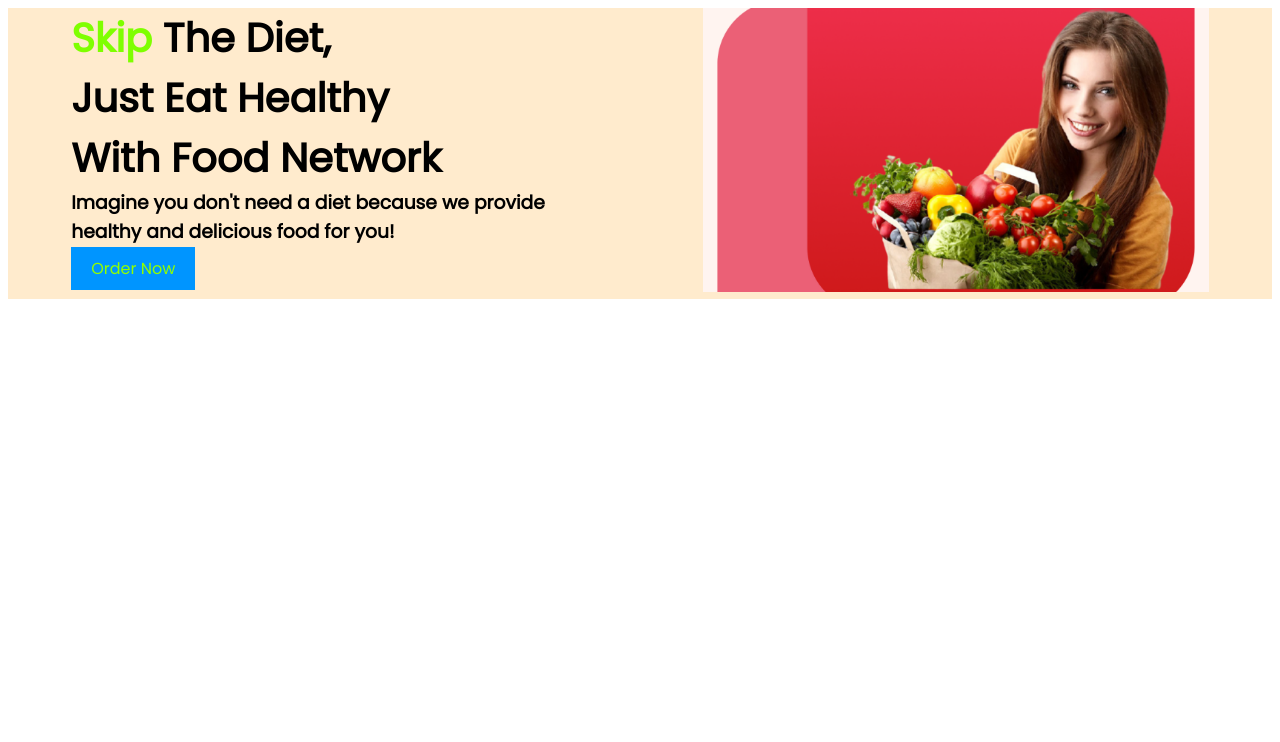
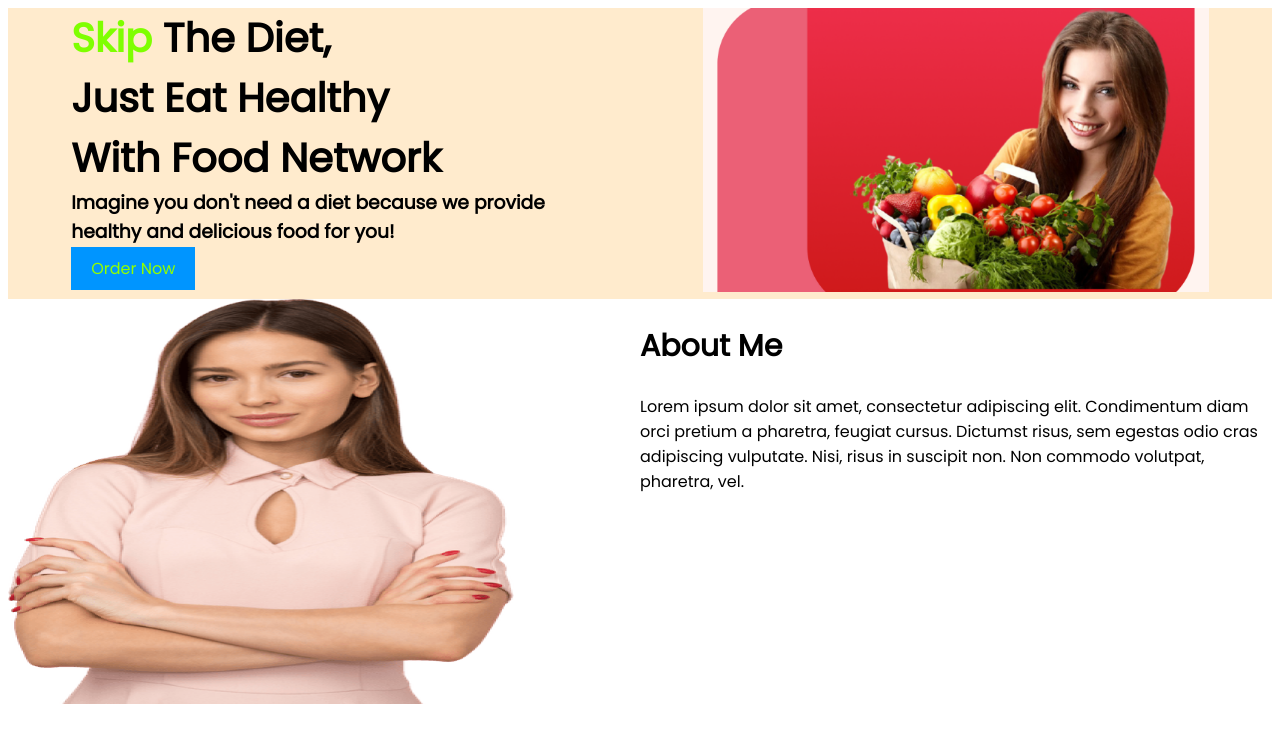
Before and after one commit to dmmonir2003/my-first-practice, a plain HTML site: page index.html in a window 1280 px wide. Drawn offline with Linux system fonts and the light colour scheme.

Commit message:
middlie-banar

```diff
--- a/index.html
+++ b/index.html
@@ -34,7 +34,26 @@
         </div>
     </section>
 
+    <section class="middle-banar">
+        <div class="helf-weldth-2"> <img src="bang.png" alt=""></div>
 
+        <div class="helf-weldth-2">
+
+            <h2 id="about-me-text">About Me</h2>
+
+            <p> Lorem ipsum dolor sit amet, consectetur adipiscing
+                elit. Condimentum diam orci pretium a pharetra,
+                feugiat cursus. Dictumst risus, sem egestas odio cras
+                adipiscing vulputate. Nisi, risus in suscipit non. Non
+                commodo volutpat, pharetra, vel.</p>
+
+
+        </div>
+
+
+
+
+    </section>
 
 
 
--- a/style.css
+++ b/style.css
@@ -44,3 +44,21 @@
      text-decoration: none;
 
  }
+
+ #about-me-text {
+     font-size: 30px;
+ }
+
+ .middle-banar {
+     display: flex;
+
+ }
+
+ .helf-weldth-2 {
+     width: 50%;
+ }
+
+ .helf-weldth-2 img {
+     width: 80%;
+     height: 50%;
+ }
```
